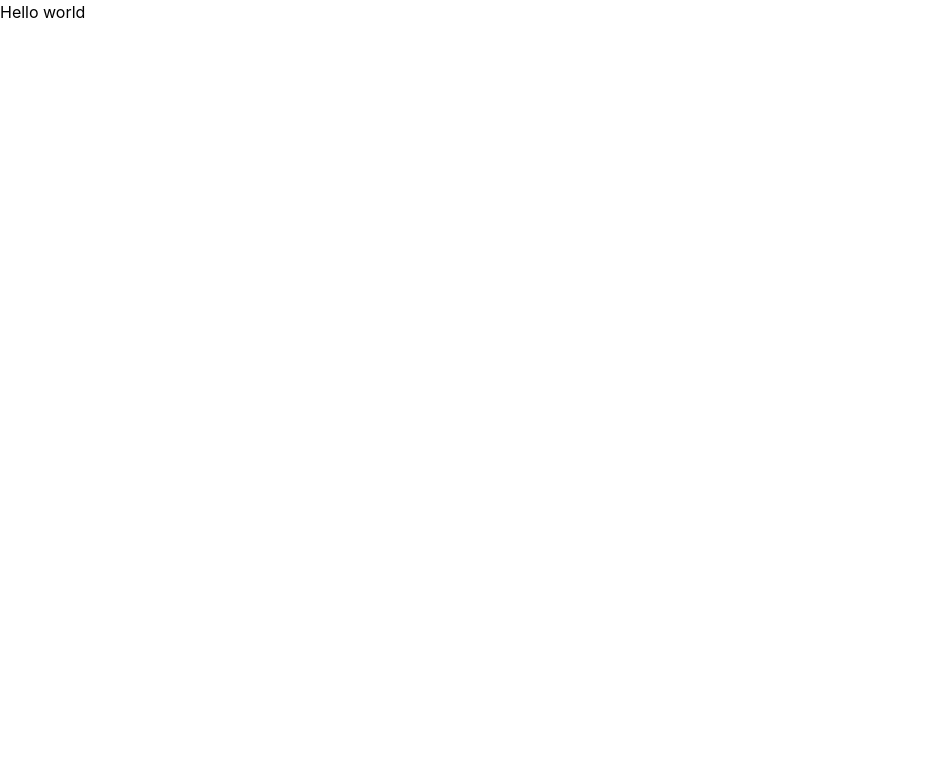
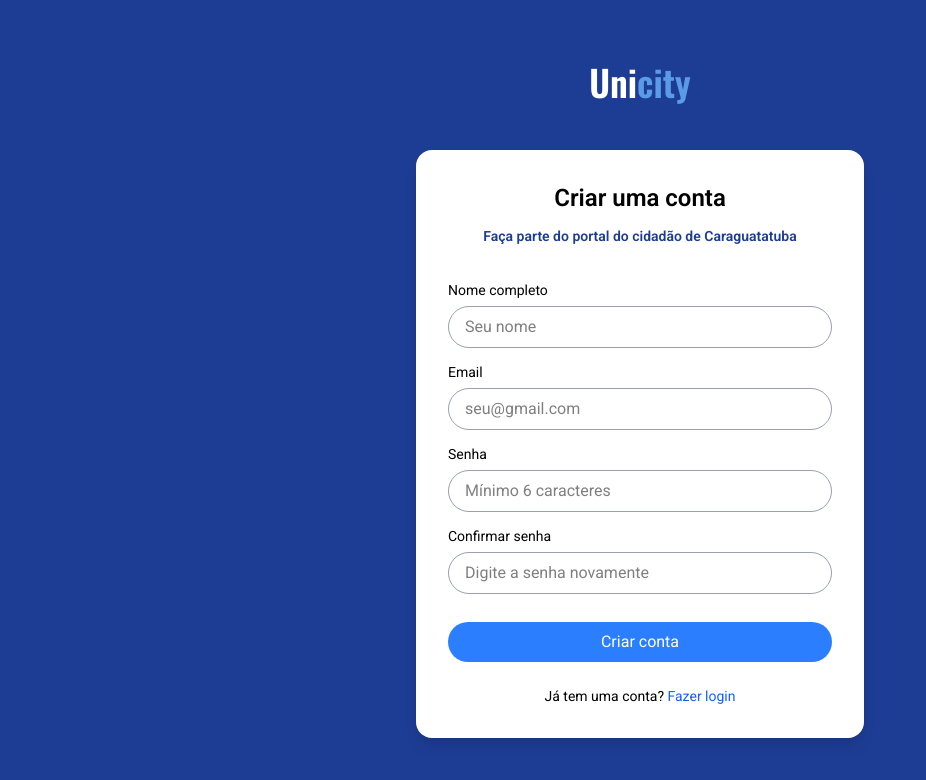
Before and after one commit to jeanbrito-dev/city-frontend, a React (Vite) app: page /cadastro in a window 1280 px wide. Shown: the top 780 px of the page, without its empty margins (0-926 px from the left). Built offline with nearby package versions, Linux system fonts and the light colour scheme.

Commit message:
add login and register

```diff
--- /dev/null
+++ b/src/components/layout/AuthLayout.jsx
@@ -0,0 +1,15 @@
+import { Outlet } from "react-router"
+import { NavLink } from "react-router"
+
+export default function AuthLayout() {
+    return (
+        <div className="min-h-screen bg-secondary flex items-center justify-center px-4 gap-12 flex-col">
+            <NavLink to="/" className="font-title font-semibold text-white text-4xl">
+                Uni<span className="text-tertiary">city</span>
+            </NavLink>
+            <section className="bg-white rounded-2xl shadow-lg p-8 w-full max-w-md text-center">
+                <Outlet />
+            </section>
+        </div>
+    )
+}
--- a/src/components/layout/Header.jsx
+++ b/src/components/layout/Header.jsx
@@ -49,7 +49,7 @@
                                 Login
                             </NavLink>
                             <NavLink
-                                to="/register"
+                                to="/cadastro"
                                 className="bg-primary text-white px-4 py-2 rounded-xl"
                             >
                                 Cadastrar-se
@@ -90,7 +90,7 @@
                             <NavLink to="/login" onClick={() => setOpen(false)} className="text-primary transition border border-gray-400 px-4 py-2 rounded-xl mt-8 text-center">
                                 Login
                             </NavLink>
-                            <NavLink to="/register" onClick={() => setOpen(false)} className="bg-primary text-white px-4 py-2 rounded-xl text-center">
+                            <NavLink to="/cadastrar" onClick={() => setOpen(false)} className="bg-primary text-white px-4 py-2 rounded-xl text-center">
                                 Registrar
                             </NavLink>
                         </>
--- a/src/components/layout/MainLayout.jsx
+++ b/src/components/layout/MainLayout.jsx
@@ -1,3 +1,4 @@
+import { Outlet } from "react-router"
 import Header from "./Header"
 import Footer from "./Footer"
 
@@ -5,8 +6,11 @@
 export default function MainLayout() {
     return (
         <>
-        <Header />
-        <Footer />
+            <Header />
+            <main>
+                <Outlet />
+            </main>
+            <Footer />
         </>
     )
 }
--- a/src/pages/Home.jsx
+++ b/src/pages/Home.jsx
@@ -4,7 +4,7 @@
 export default function Home() {
     return (
         <>
-        <MainLayout />
+        <h1>Hello world</h1>
         </>
     )
 }
--- a/src/pages/Login.jsx
+++ b/src/pages/Login.jsx
@@ -1,5 +1,49 @@
+import { Link } from "react-router"
+
 export default function Login() {
-    return (
-        <h1>Hello world</h1>
-    )
+  return (
+    <div className="w-full max-w-sm font-text">
+      <h1 className="text-2xl font-semibold text-center mb-2">
+        Bem-vindo
+      </h1>
+
+      <p className="text-sm text-blue-600 font-semibold text-center mb-6">
+        Acesse sua conta na Unicity
+      </p>
+
+      <form className="flex flex-col gap-4">
+        <div className="text-left">
+          <label className="text-sm">Email</label>
+          <input
+            type="email"
+            placeholder="seu@email.com"
+            className="w-full mt-1 px-4 py-2 border border-gray-400 rounded-full outline-none"
+          />
+        </div>
+
+        <div className="text-left">
+          <label className="text-sm">Senha</label>
+          <input
+            type="password"
+            placeholder="Digite sua senha"
+            className="w-full mt-1 px-4 py-2 border border-gray-400 rounded-full outline-none"
+          />
+          <p className="text-xs text-blue-600 text-right mt-1 cursor-pointer">
+            Esqueceu a senha?
+          </p>
+        </div>
+
+        <button className="mt-4 bg-blue-500 hover:bg-blue-600 text-white py-2 rounded-full transition">
+          Entrar
+        </button>
+      </form>
+
+      <p className="text-sm text-center mt-6">
+        Ainda não tem uma conta?{" "}
+        <Link to="/cadastro" className="text-blue-600 cursor-pointer">
+          Registrar-se
+        </Link>
+      </p>
+    </div>
+  );
 }
--- a/src/pages/Register.jsx
+++ b/src/pages/Register.jsx
@@ -1,5 +1,66 @@
+import { Link } from "react-router"
+
 export default function Register() {
-    return (
-        <h1>Hello world</h1>
-    )
+    const inputStyle = "w-full mt-1 px-4 py-1.5 md:py-2 border border-gray-400 rounded-full outline-none"
+
+  return (
+    <div className="w-full max-w-sm font-text">
+      <h1 className="text-2xl font-semibold text-center mb-2 md:mb-3">
+        Criar uma conta
+      </h1>
+
+      <p className="text-sm text-secondary font-semibold text-center mb-3 md:mb-8">
+        Faça parte do portal do cidadão de Caraguatatuba
+      </p>
+
+      <form className="flex flex-col gap-3">
+        <div className="text-left">
+          <label className="text-sm">Nome completo</label>
+          <input
+            type="text"
+            placeholder="Seu nome"
+            className={inputStyle}
+          />
+        </div>
+
+        <div className="text-left">
+          <label className="text-sm">Email</label>
+          <input
+            type="email"
+            placeholder="seu@gmail.com"
+            className={inputStyle}
+          />
+        </div>
+
+        <div className="text-left">
+          <label className="text-sm">Senha</label>
+          <input
+            type="password"
+            placeholder="Mínimo 6 caracteres"
+            className={inputStyle}
+          />
+        </div>
+
+        <div className="text-left">
+          <label className="text-sm">Confirmar senha</label>
+          <input
+            type="password"
+            placeholder="Digite a senha novamente"
+            className={inputStyle}
+          />
+        </div>
+
+        <button className="mt-4 bg-blue-500 hover:bg-blue-600 text-white py-2 rounded-full transition">
+          Criar conta
+        </button>
+      </form>
+
+      <p className="text-sm text-center mt-4 md:mt-6">
+        Já tem uma conta?{" "}
+        <Link to="/login" className="text-blue-600 cursor-pointer">
+          Fazer login
+        </Link>
+      </p>
+    </div>
+  );
 }
--- a/src/routes/AppRoutes.jsx
+++ b/src/routes/AppRoutes.jsx
@@ -1,4 +1,7 @@
-import { Routes, Route } from "react-router";
+import { Routes, Route } from "react-router-dom";
+
+import MainLayout from "../components/layout/MainLayout";
+import AuthLayout from "../components/layout/AuthLayout";
 
 import Home from "../pages/Home";
 import Login from "../pages/Login";
@@ -12,14 +15,22 @@
 export default function AppRoutes() {
   return (
     <Routes>
-      <Route index element={<Home />} />
-      <Route path="/" element={<Home />} />
-      <Route path="/login" element={<Login />} />
-      <Route path="/register" element={<Register />} />
-      <Route path="/dashboard" element={<Dashboard />} />
-      <Route path="/map" element={<Map />} />
-      <Route path="/report" element={<Report />} />
-      <Route path="/occurrence/:id" element={<OccurrenceDetails />} />
+      {/* ROTAS COM LAYOUT PRINCIPAL */}
+      <Route element={<MainLayout />}>
+        <Route path="/" element={<Home />} />
+        <Route path="/dashboard" element={<Dashboard />} />
+        <Route path="/mapa" element={<Map />} />
+        <Route path="/relatar" element={<Report />} />
+        <Route path="/ocorrencia/:id" element={<OccurrenceDetails />} />
+      </Route>
+
+      {/* ROTAS DE AUTENTICAÇÃO */}
+      <Route element={<AuthLayout />}>
+        <Route path="/login" element={<Login />} />
+        <Route path="/cadastro" element={<Register />} />
+      </Route>
+
+      {/* ROTA FALLBACK */}
       <Route path="*" element={<NotFound />} />
     </Routes>
   );
```
